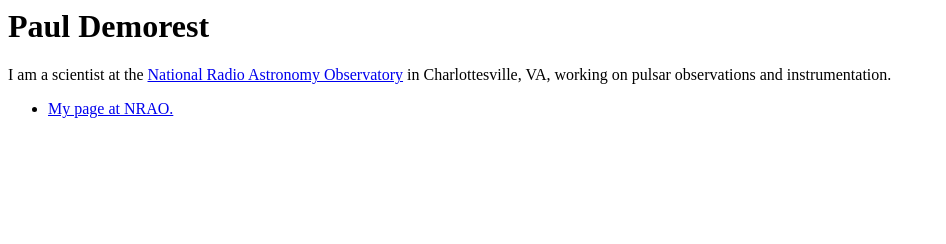
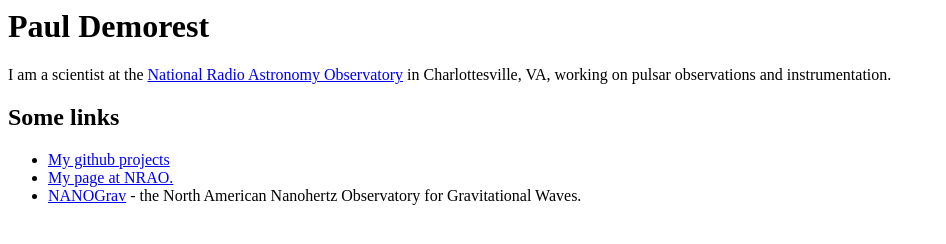
Before and after one commit to demorest/demorest.github.com, a plain HTML site: page index.html in a window 1280 px wide. Shown: the whole page, without its empty margins (0-946 px from the left). Drawn offline with Linux system fonts and the light colour scheme.

Commit message:
Add some more links.

```diff
--- a/index.html
+++ b/index.html
@@ -9,10 +9,16 @@
             Astronomy Observatory</a> in Charlottesville, VA, working on pulsar
         observations and instrumentation.
 
+        <h2>Some links</h2>
         <ul>
+
+            <li> <a href="http://github.com/demorest/">My github projects</a>
 
             <li> <a href="http://www.cv.nrao.edu/~pdemores/"> My page at
                 NRAO.</a>
+
+            <li> <a href="http://nanograv.org/">NANOGrav</a> - the North
+            American Nanohertz Observatory for Gravitational Waves.
 
         </ul>
 
```
